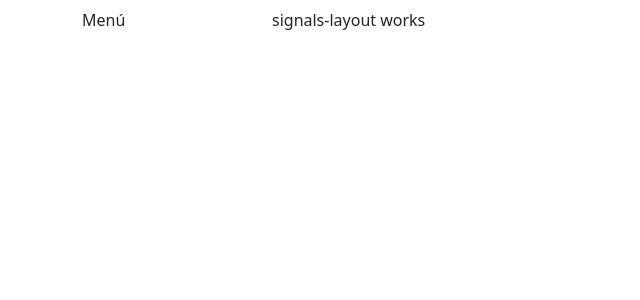
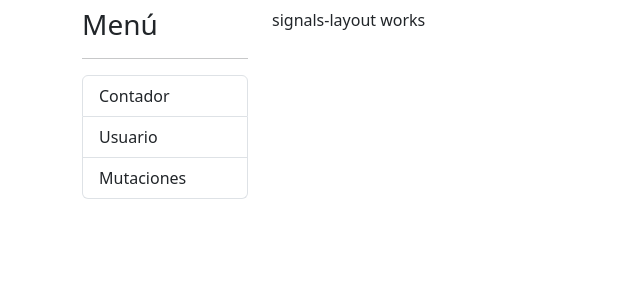
Before and after one commit to rociogarrido/angular-signal-directives, an Angular app: page /signals in a window 1280 px wide. Shown: the top 300 px of the page, without its empty margins (0-640 px from the left). Built offline with nearby package versions, Linux system fonts and the light colour scheme.

Commit message:
menú lateral

```diff
--- a/src/app/app.module.ts
+++ b/src/app/app.module.ts
@@ -3,12 +3,10 @@ import { BrowserModule } from '@angular/platform-browser';
 
 import { AppRoutingModule } from './app-routing.module';
 import { AppComponent } from './app.component';
-import { SignalsLayoutComponent } from './signals/layout/signals-layout/signals-layout.component';
 
 @NgModule({
   declarations: [
     AppComponent,
-    SignalsLayoutComponent
   ],
   imports: [
     BrowserModule,
--- /dev/null
+++ b/src/app/signals/components/side-menu/side-menu.component.css
@@ -0,0 +1,3 @@
+li {
+    cursor: pointer;
+}
--- /dev/null
+++ b/src/app/signals/components/side-menu/side-menu.component.html
@@ -0,0 +1,10 @@
+<ul class="list-group">
+  <li
+    *ngFor="let item of menuItems"
+    class="list-group-item"
+    [routerLink]="[item.route]"
+    routerLinkActive="active"
+  >
+    {{ item.title }}
+  </li>
+</ul>
--- /dev/null
+++ b/src/app/signals/components/side-menu/side-menu.component.ts
@@ -0,0 +1,26 @@
+import { Component, OnInit } from '@angular/core';
+
+interface MenuItem {
+  title: string;
+  route: string;
+}
+
+@Component({
+  selector: 'side-menu',
+  templateUrl: './side-menu.component.html',
+  styleUrls: ['./side-menu.component.css']
+})
+export class SideMenuComponent implements OnInit {
+
+  public menuItems: MenuItem[] = [
+    { title: 'Contador', route: 'counter' },
+    { title: 'Usuario', route: 'user-info' },
+    { title: 'Mutaciones', route: 'properties' },
+  ]
+
+  constructor() { }
+
+  ngOnInit() {
+  }
+
+}
--- a/src/app/signals/layout/signals-layout/signals-layout.component.html
+++ b/src/app/signals/layout/signals-layout/signals-layout.component.html
@@ -1,5 +1,10 @@
 <div class="row mt-2">
-  <div class="col-2">Menú</div>
+  <div class="col-2">
+    <h3>Menú</h3>
+
+    <hr />
+    <side-menu />
+  </div>
 
   <div class="col-10">
     <p>signals-layout works</p>
```
Also changed, not shown: src/app/signals/signals.module.ts (+12 -1 lines).
